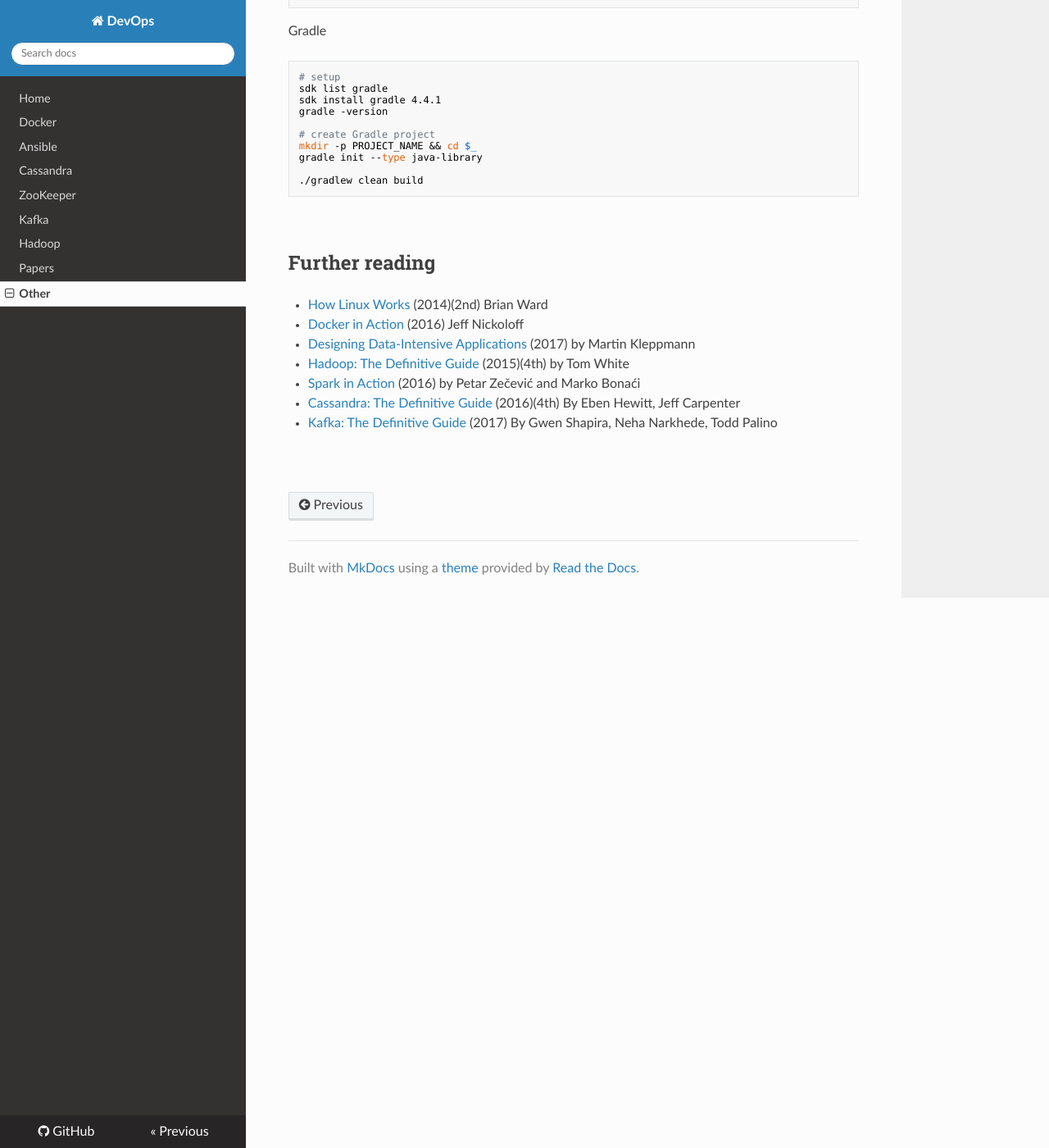
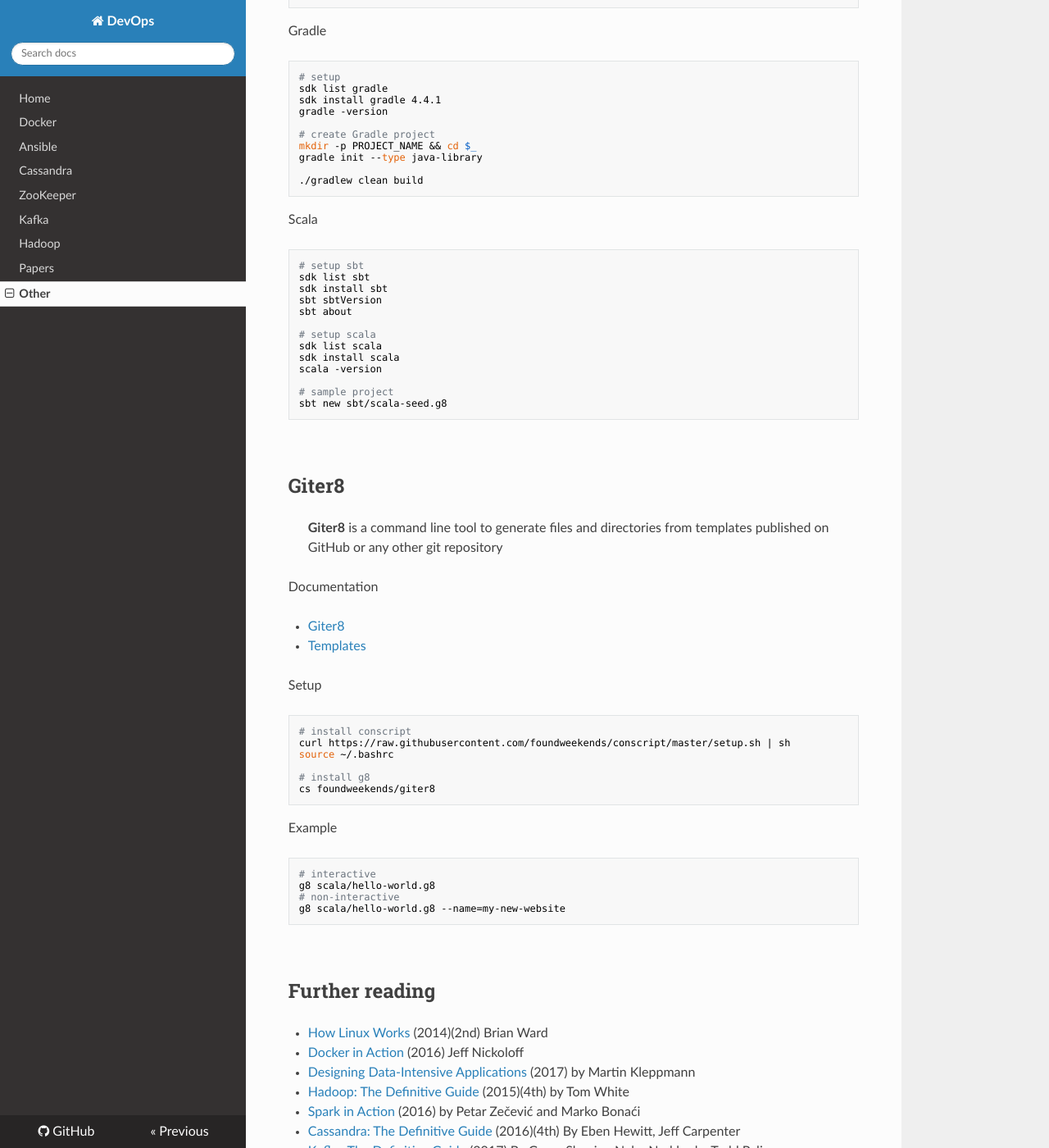
Before and after one commit to niqdev/devops, an MkDocs documentation site: the page built from docs/other.md, in a window 1280 px wide and 1400 px high, scrolled down 1777 px. Shown: the whole window at 82% size. Built offline with MkDocs 1.6.1, drawn with Linux system fonts in a browser that asks for light colours; nearby versions of some CDN libraries; old or Windows-style settings are respelled for this version of MkDocs.

Commit message:
doc: add giter8

````diff
--- a/dev.txt
+++ b/dev.txt
@@ -4,6 +4,8 @@ TODO
 
 * elastic-search
 * kong
+* aws: cli + emr + s3
+* giter8 spark-seed
 
 ---
 
--- a/docs/other.md
+++ b/docs/other.md
@@ -95,6 +95,52 @@ gradle init --type java-library
 ./gradlew clean build
 ```
 
+Scala
+```bash
+# setup sbt
+sdk list sbt
+sdk install sbt
+sbt sbtVersion
+sbt about
+
+# setup scala
+sdk list scala
+sdk install scala
+scala -version
+
+# sample project
+sbt new sbt/scala-seed.g8
+```
+
+<br>
+
+## Giter8
+
+> **Giter8** is a command line tool to generate files and directories from templates published on GitHub or any other git repository
+
+Documentation
+
+* [Giter8](http://www.foundweekends.org/giter8)
+* [Templates](https://github.com/foundweekends/giter8/wiki/giter8-templates)
+
+Setup
+```bash
+# install conscript
+curl https://raw.githubusercontent.com/foundweekends/conscript/master/setup.sh | sh
+source ~/.bashrc
+
+# install g8
+cs foundweekends/giter8
+```
+
+Example
+```bash
+# interactive
+g8 scala/hello-world.g8
+# non-interactive
+g8 scala/hello-world.g8 --name=my-new-website
+```
+
 <br>
 
 ## Further reading
````
